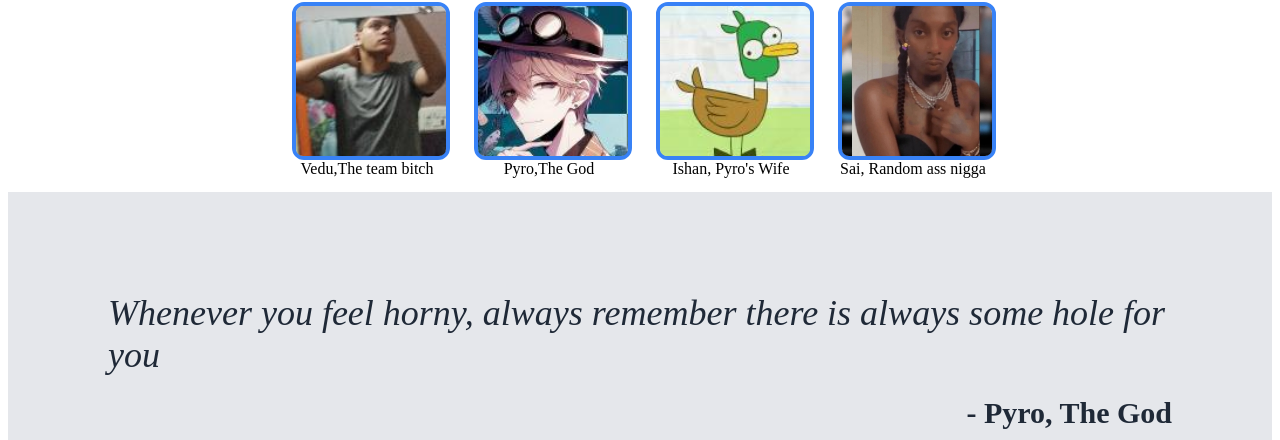
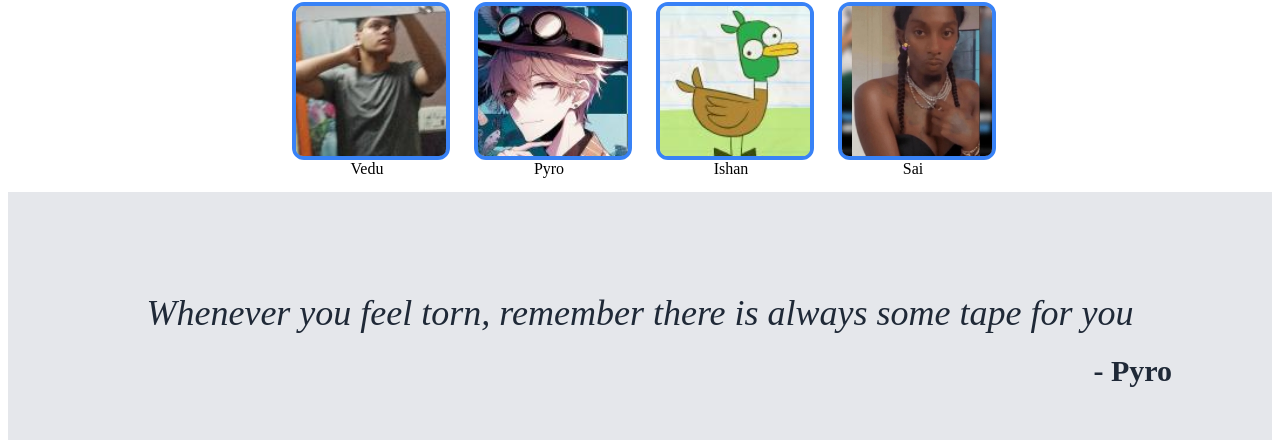
Before and after one commit to AshutoshMishra1615/Encore, a plain HTML site: page index.html in a window 1280 px wide. Shown: the part 512-952 px from the top of the page. Drawn offline with Linux system fonts and the light colour scheme.

Commit message:
Update index.html

```diff
--- a/index.html
+++ b/index.html
@@ -46,36 +46,36 @@
                 <div class="cardimage">
                     <img src="images/vedu.jpg" alt="Vedu" style="width: inherit;height: inherit;">
                 </div>
-                <p1>Vedu,The team bitch</p1>
+                <p1>Vedu</p1>
             </div>
             <div class="card">
                 <div class="cardimage">
                     <img src="images/pyro.jpg" alt="pyro" style="width: inherit;height: inherit;">
 
                 </div>
-                <p1>Pyro,The God</p1>
+                <p1>Pyro</p1>
             </div>
             <div class="card">
                 <div class="cardimage">
                     <img src="images/ishan.jpg" alt="ishan" style="width: inherit;height: inherit;">
                 </div>
-                <p1>Ishan, Pyro's Wife</p1>
+                <p1>Ishan</p1>
             </div>
             <div class="card">
                 <div class="cardimage">
                     <img src="images/sai.png" alt="sai" style="width: inherit;height: inherit;">
                 </div>
-                <p1>Sai, Random ass nigga</p1>
+                <p1>Sai</p1>
             </div>
         </div>
     </div>
     <div class="qoutetab">
         <div class="qoute">
-            Whenever you feel horny, always remember there is always some hole for you
+            Whenever you feel torn,  remember there is always some tape for you
         </div>
 
         <div class="credit">
-            - Pyro, The God
+            - Pyro
         </div>
     </div>
     <div class="sign-2">
```
